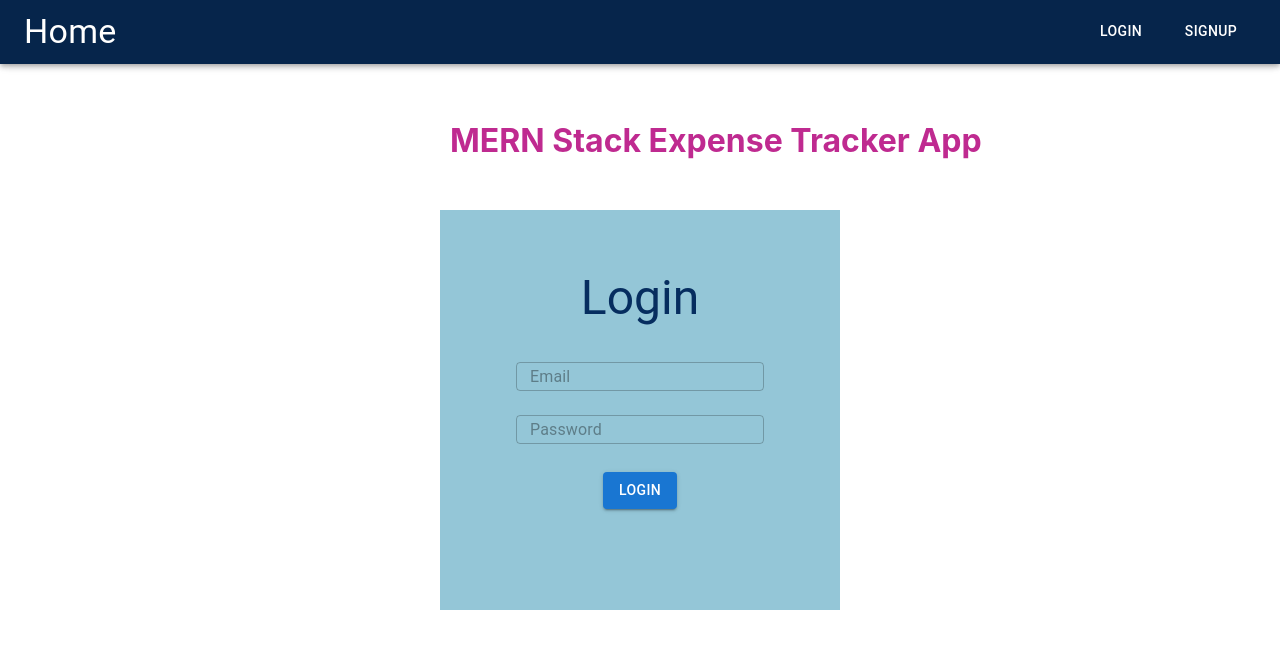
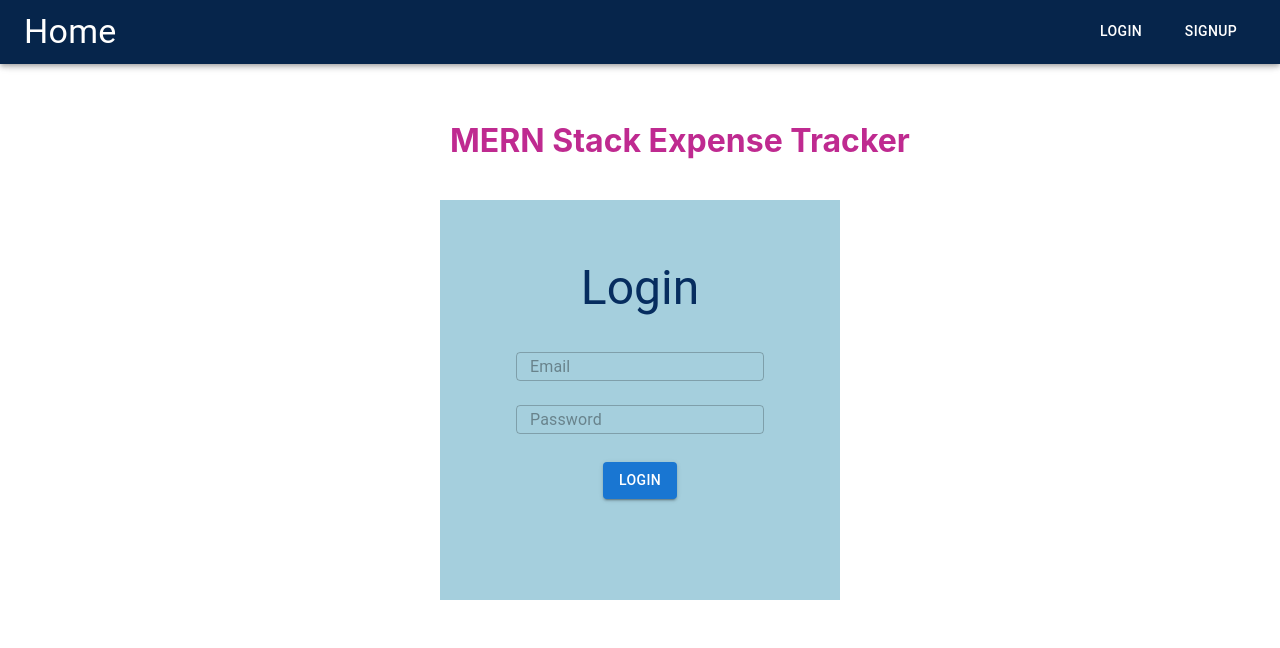
Before and after one commit to poojareddy3/mern-expense-tracker, a React (Create React App) app in the folder client/: page /login in a window 1280 px wide. Shown: the top 648 px of the page. Built offline with nearby package versions, Linux system fonts and the light colour scheme.

Commit message:
some minor css changes

```diff
--- a/client/src/App.css
+++ b/client/src/App.css
@@ -16,7 +16,9 @@
 .homePage{
   color: #bf2a90;
   margin-left: 450px;
-  margin-bottom: 50px;
+  /* margin-bottom: 75px; */
+  /* background-color: #06254b; */
+  position: absolute;
 }
 .navDiv{
   background-color: #06254b;
@@ -28,15 +30,17 @@
   /* color:  #062d5f; */
 }
 .loginPage{
-  background-color:rgb(148, 198, 215);
+  background-color:rgb(165, 207, 221);
   margin: 0 auto;
+  margin-top: 100px;
   padding-top: 60px;
   width: 400px;
   height: 400px;
 }
 .signupPage{
-  background-color:rgb(148, 198, 215);
+  background-color:rgb(165, 207, 221);
   margin: 0 auto;
+  margin-top: 100px;
   padding-top:45px;
   width: 400px;
   height: 400px;
@@ -68,6 +72,7 @@
 .title{
   color: #a0730b;
   margin-top: 60px;
+  margin-bottom: 50px;
 }
 
 .bal{
@@ -75,12 +80,13 @@
   line-height: .5;
   padding-bottom: 50px;
   margin-right: 50px;
+  margin-left: 90px;
 }
 
 .exp-container{
   display: flex;
   flex-direction: row;
-  margin-right: 120px;
+  margin-right: 100px;
 }
 
 .income{
@@ -114,6 +120,7 @@
   flex-direction: row;
   justify-content: space-between;
   margin: 0;
+  margin-top: 30px;
 }
 
 .history{
--- a/client/src/App.js
+++ b/client/src/App.js
@@ -13,7 +13,7 @@ function App() {
       <Home />
       </div>
       <div className='homePage'>
-         <h1>MERN Stack Expense Tracker App</h1>
+         <h1>MERN Stack Expense Tracker</h1>
       </div>
    <main>
       <Routes>
--- a/client/src/components/Header.js
+++ b/client/src/components/Header.js
@@ -10,7 +10,7 @@ function Header() {
     return(
         <div className='mainDiv'>
             <div className='title'>
-            <h1>Expense Tracker</h1>
+            {/* <h1>Expense Tracker</h1> */}
             </div>
             <GlobalProvider>
             <div className='display'>
```
